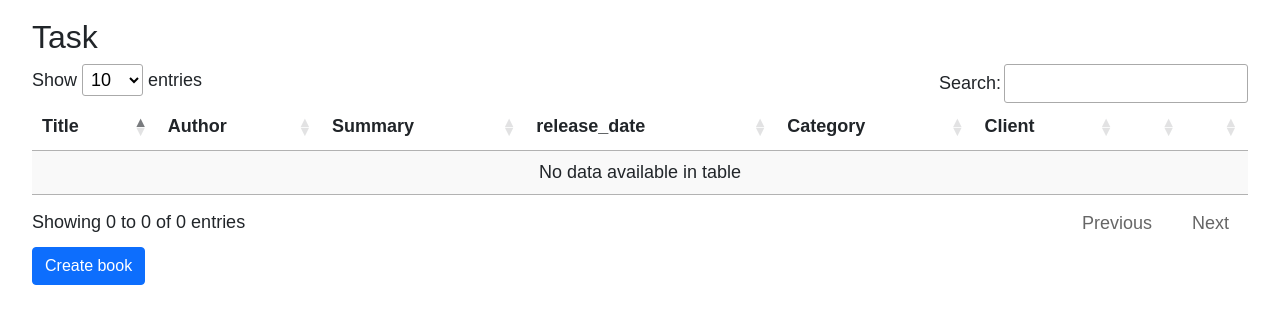
After one commit to Eryans/biblioManager, a Symfony app: template templates/book/listing.html.twig in a window 1280 px wide. The commit adds this page. Shown: the top 324 px of the page. Run offline with Twig, Linux system fonts and the light colour scheme; the template is opened without the code that fills it, so the values that code supplies are empty; some libraries are stand-ins or nearby versions.

Commit message:
Show list of books and you can create new one

```diff
--- a/templates/base.html.twig
+++ b/templates/base.html.twig
@@ -12,8 +12,10 @@
         {% block javascripts %}
             {{ encore_entry_script_tags('app') }}
         {% endblock %}
-    </head>
+    <link href="https://cdn.jsdelivr.net/npm/bootstrap@5.0.2/dist/css/bootstrap.min.css" rel="stylesheet" integrity="sha384-EVSTQN3/azprG1Anm3QDgpJLIm9Nao0Yz1ztcQTwFspd3yD65VohhpuuCOmLASjC" crossorigin="anonymous"></head>
     <body>
         {% block body %}{% endblock %}
+        <script src="https://cdn.jsdelivr.net/npm/@popperjs/core@2.9.2/dist/umd/popper.min.js" integrity="sha384-IQsoLXl5PILFhosVNubq5LC7Qb9DXgDA9i+tQ8Zj3iwWAwPtgFTxbJ8NT4GN1R8p" crossorigin="anonymous"></script>
+<script src="https://cdn.jsdelivr.net/npm/bootstrap@5.0.2/dist/js/bootstrap.min.js" integrity="sha384-cVKIPhGWiC2Al4u+LWgxfKTRIcfu0JTxR+EQDz/bgldoEyl4H0zUF0QKbrJ0EcQF" crossorigin="anonymous"></script>
     </body>
 </html>
--- /dev/null
+++ b/templates/book/listing.html.twig
@@ -0,0 +1,64 @@
+{% extends 'base.html.twig' %}
+
+{% block title %}{{"Task list"|trans}}{% endblock %}
+{% block stylesheets %}
+    <link rel="stylesheet"
+      type="text/css"
+      href="https://cdn.datatables.net/1.11.3/css/jquery.dataTables.css" /> {% endblock %}
+{% block body %}
+<style>
+    .example-wrapper { margin: 1em auto; max-width: 1280px; width: 95%; font: 18px/1.5 sans-serif; }
+    .example-wrapper code { background: #F5F5F5; padding: 2px 6px; }
+</style>
+
+<div class="example-wrapper">
+    <h2>{{'Task'|trans}}</h2>
+    <table id="myTable" class="display">
+        <thead>
+            <th>{{"Title"|trans}}</th>
+            <th>{{"Author"|trans}}</th>
+            <th>{{"Summary"|trans}}</th>
+            <th>{{"release_date"|trans}}</th>
+            <th>{{"Category"|trans}}</th>
+            <th>{{"Client"|trans}}</th>
+            <th></th>
+            <th></th>
+        </thead>
+        <tbody>
+        {% for book in books %}
+            <tr>
+                <td>{{book.getTitle()}}</td>
+                <td>{{book.getAuthor()}}</td>
+                <td>{{book.getSummary()}}</td>
+                <td>{{book.getReleaseDate()|date("d-M-Y","Europe/Paris")}}</td>
+                <td>{{book.getCategory()}}</td>
+                <td>{{book.getClient()}}</td>
+                <td><a class="btn btn-success" href="./edit/{{book.getId()}}">{{'Edit'|trans}}</a></td>
+                <td><a class="btn btn-danger" href="./delete/{{book.getId()}}"=>{{'Delete'|trans}}</a></td>
+            </tr>
+        {% endfor %}
+        </tbody>
+    </table>
+    <a class="btn btn-primary" href="./create"=>{{'Create book'|trans}}</a>
+</div>
+
+<script src="https://cdnjs.cloudflare.com/ajax/libs/jquery/3.5.1/jquery.min.js"></script>
+<script type="text/javascript"
+      charset="utf8"
+      src="https://cdn.datatables.net/1.11.3/js/jquery.dataTables.js">
+</script>
+<script src="https://cdn.jsdelivr.net/npm/@popperjs/core@2.10.2/dist/umd/popper.min.js" integrity="sha384-7+zCNj/IqJ95wo16oMtfsKbZ9ccEh31eOz1HGyDuCQ6wgnyJNSYdrPa03rtR1zdB" crossorigin="anonymous"></script>
+<script src="https://cdn.jsdelivr.net/npm/bootstrap@5.1.3/dist/js/bootstrap.min.js" integrity="sha384-QJHtvGhmr9XOIpI6YVutG+2QOK9T+ZnN4kzFN1RtK3zEFEIsxhlmWl5/YESvpZ13" crossorigin="anonymous"></script>
+<script>
+$(document).ready(function() {
+    $('#myTable').DataTable({
+        columnsDefs: [
+            { "width": "50%","targets":2 }
+        ],
+        language: {
+        }
+
+    });
+} );
+</script>
+{% endblock %}
```
Also changed, not shown: src/Controller/BookController.php (+43 -8 lines), src/Form/BookType.php (added, +30 -0 lines), templates/book/create.html.twig (added, +16 -0 lines).
